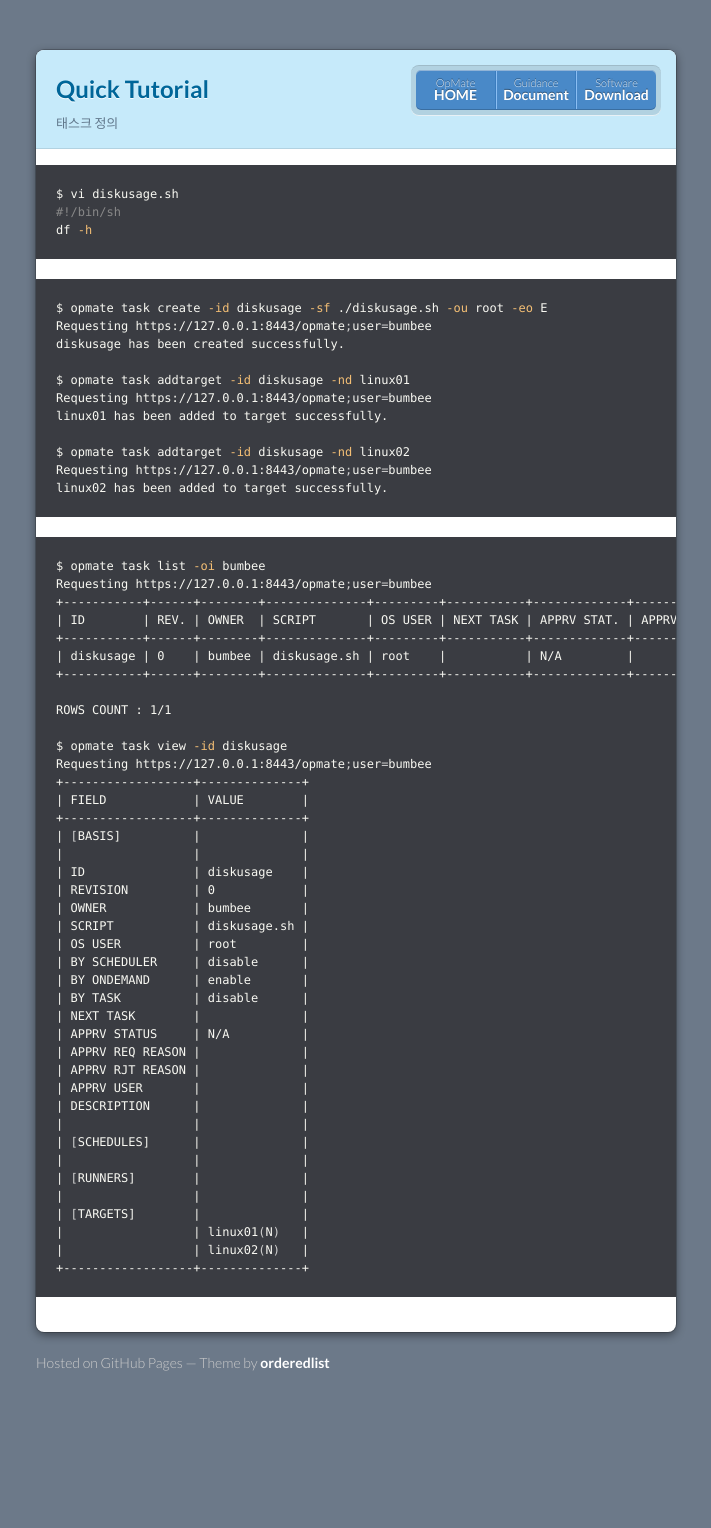
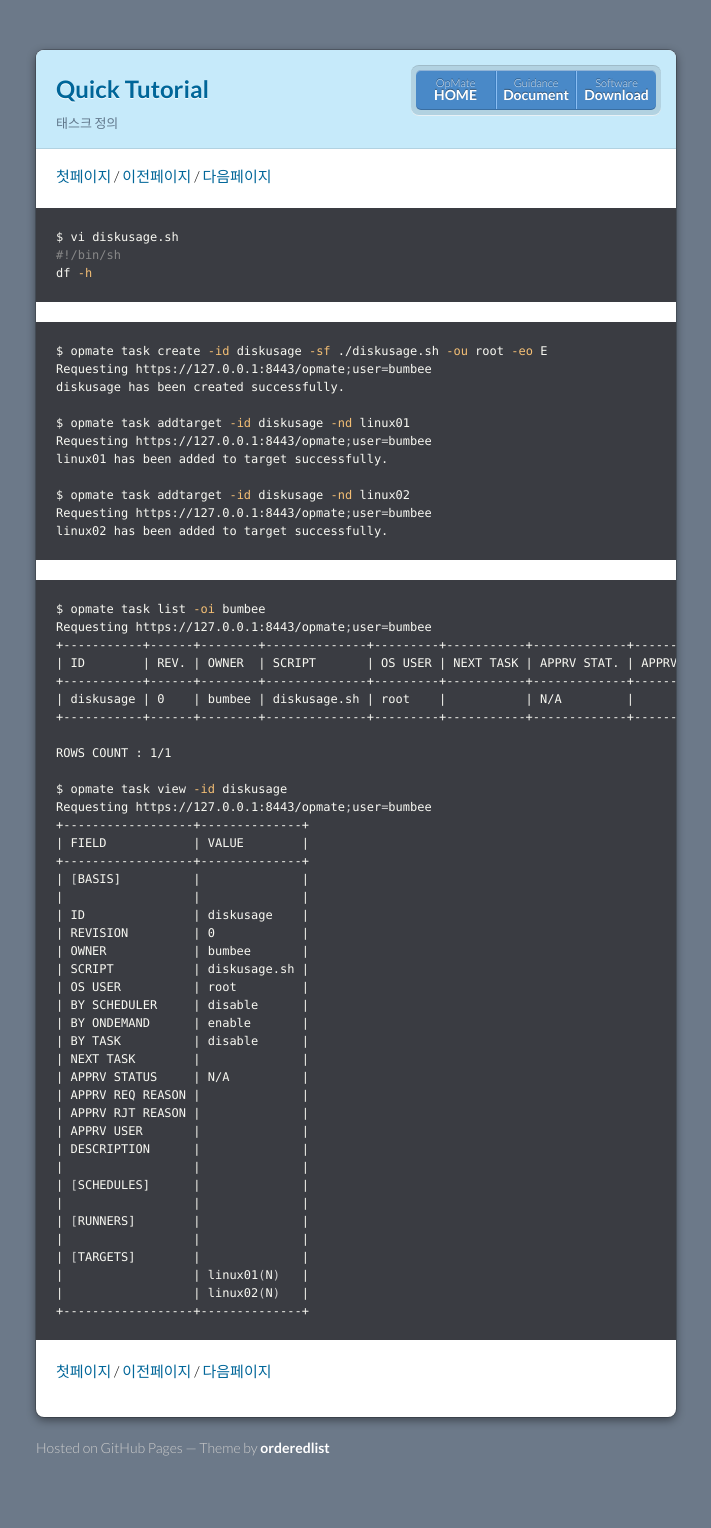
Before and after one commit to opmate/opmate.github.io, a Jekyll site: the page built from document/QuickTutorial4.md, in a window 1280 px wide. Shown: the whole page, without its empty margins (284-995 px from the left). Built offline with Jekyll 4.4.1, drawn with Linux system fonts in a browser that asks for light colours; our own code applies the rules of GitHub Pages for plain Markdown files; a script that is not in the unit is left out; the repository's description, which GitHub fills in, is left out; before the commit the page ends 1443 px from its top, so only the background shows below that.

Commit message:
Update QuickTutorial4.md

````diff
--- a/document/QuickTutorial4.md
+++ b/document/QuickTutorial4.md
@@ -2,6 +2,8 @@
 title: Quick Tutorial
 description: 태스크 정의
 ---
+
+[첫페이지](QuickTutorial.md) / [이전페이지](QuickTutorial3.md) / [다음페이지](QuickTutorial5.md)
 
 ```sh
 $ vi diskusage.sh
@@ -65,3 +67,5 @@ Requesting https://127.0.0.1:8443/opmate;user=bumbee
 |                  | linux02(N)   |
 +------------------+--------------+
 ```
+
+[첫페이지](QuickTutorial.md) / [이전페이지](QuickTutorial3.md) / [다음페이지](QuickTutorial5.md)
````
